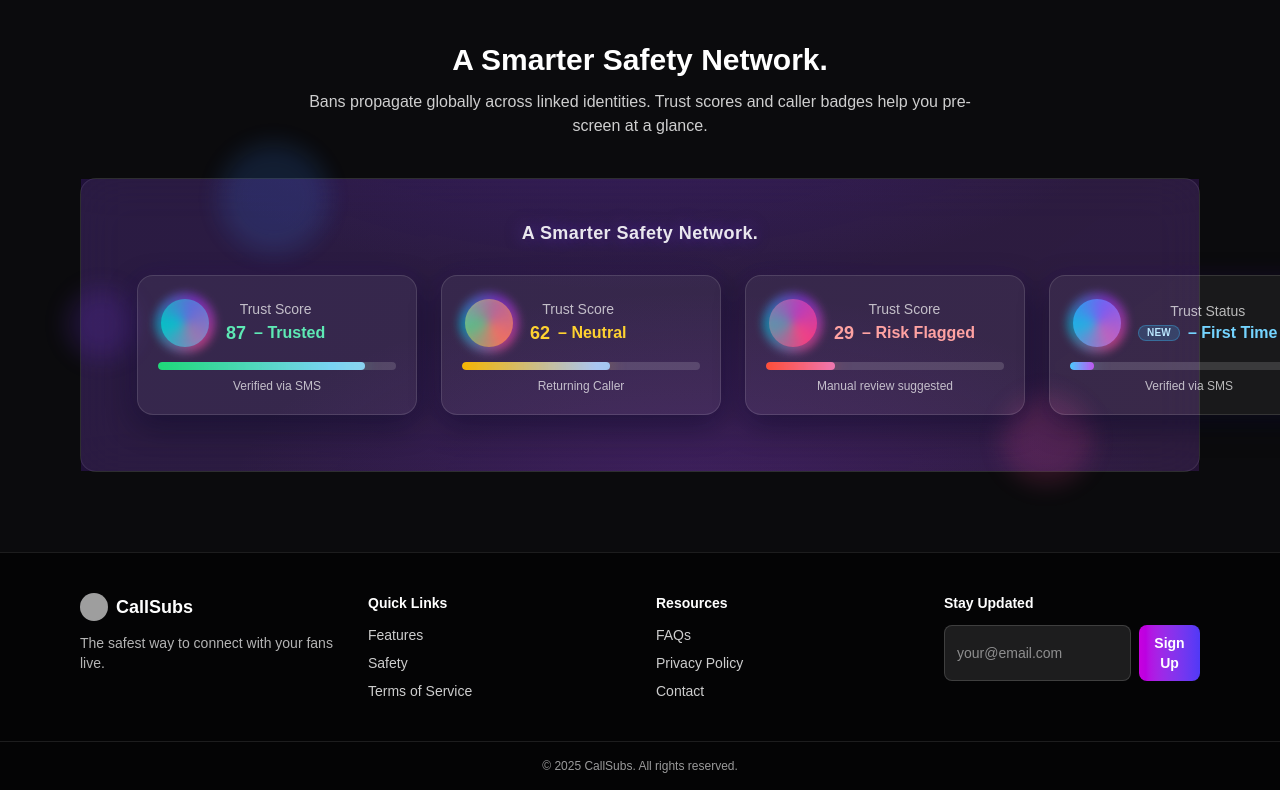
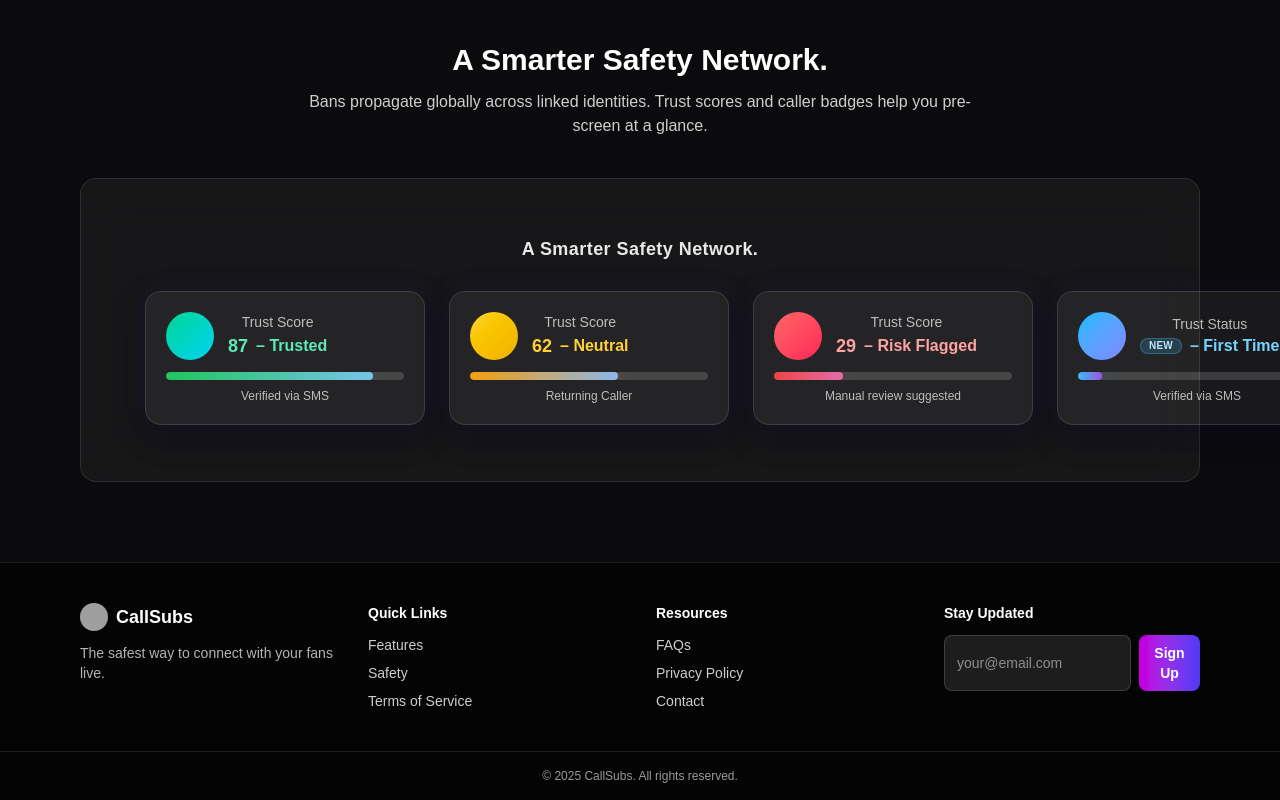
Before and after one commit to HakamKouki/CallSubs, a Next.js app: page /safety in a window 1280 px wide. Shown: the part 1281-2081 px from the top of the page. Built offline with nearby package versions, Linux system fonts and the light colour scheme; grey boxes are pictures that could not be loaded.

Commit message:
🚀 Full safety page restored with illustrations, black bg, glow, header & footer

```diff
--- a/src/components/safety/TrustMonitor.tsx
+++ b/src/components/safety/TrustMonitor.tsx
@@ -2,42 +2,22 @@
 
 export default function TrustMonitor() {
   return (
-    <div className="relative w-full max-w-7xl mx-auto rounded-2xl border border-white/10 bg-white/5 backdrop-blur-xl overflow-visible px-8 py-8 md:px-10 md:py-10">
+    <div
+      className="
+        relative
+        w-full
+        max-w-[1600px]   /* 🔥 Increased width to fit 4 cards properly */
+        mx-auto
+        rounded-2xl
+        border border-white/10
+        bg-white/5
+        backdrop-blur-xl
+        overflow-visible
+        px-12 py-12      /* 🔥 more padding on the sides */
+        md:px-14 md:py-14
+      "
+    >
       <style>{`
-        .tm-gradient-bg {
-          background: radial-gradient(900px 420px at 50% -140px, rgba(109,40,217,0.25), rgba(109,40,217,0) 60%),
-                      radial-gradient(720px 320px at 55% 110%, rgba(147,51,234,0.18), rgba(147,51,234,0) 65%),
-                      linear-gradient(145deg, rgba(109,40,217,0.22), rgba(147,51,234,0.18));
-        }
-        .tm-grid::before {
-          content: "";
-          position: absolute;
-          inset: 0;
-          opacity: 0.12;
-          background-image:
-            linear-gradient(rgba(255,255,255,0.35) 1px, transparent 1px),
-            linear-gradient(90deg, rgba(255,255,255,0.35) 1px, transparent 1px);
-          background-size: 34px 34px, 34px 34px;
-          background-position: -1px -1px, -1px -1px;
-          pointer-events: none;
-        }
-        .tm-particle {
-          position: absolute;
-          border-radius: 9999px;
-          filter: blur(12px);
-          opacity: 0.35;
-          animation: floaty 8s ease-in-out infinite;
-        }
-        .tm-particle.p1 { width: 110px; height: 110px; top: -30px; left: 12%; background: rgba(59,130,246,0.35); animation-delay: .2s; }
-        .tm-particle.p2 { width: 90px; height: 90px; bottom: -20px; right: 10%; background: rgba(236,72,153,0.35); animation-delay: .6s; }
-        .tm-particle.p3 { width: 70px; height: 70px; top: 40%; left: -20px; background: rgba(124,58,237,0.35); animation-delay: .9s; }
-        @keyframes floaty {
-          0%, 100% { transform: translateY(0) translateX(0); opacity: .35; }
-          50% { transform: translateY(-8px) translateX(6px); opacity: .55; }
-        }
-        .tm-header {
-          text-shadow: 0 0 16px rgba(124,58,237,0.45), 0 0 24px rgba(59,130,246,0.25);
-        }
         .tm-card {
           background: rgba(255,255,255,0.06);
           border: 1px solid rgba(255,255,255,0.12);
@@ -49,20 +29,6 @@
           box-shadow: 0 12px 38px rgba(2,6,23,0.55), 0 0 32px rgba(124,58,237,0.18);
           border-color: rgba(255,255,255,0.16);
         }
-        .tm-avatar-ring {
-          position: relative;
-        }
-        .tm-avatar-ring::before {
-          content: "";
-          position: absolute;
-          inset: -3px;
-          border-radius: 9999px;
-          background: conic-gradient(from 0deg, #06B6D4, #9333EA, #EC4899, #06B6D4);
-          filter: blur(4px);
-          opacity: .65;
-          animation: spin 8s linear infinite;
-        }
-        @keyframes spin { 0% { transform: rotate(0); } 100% { transform: rotate(360deg); } }
         .tm-bar {
           position: relative;
           height: 8px;
@@ -76,11 +42,6 @@
           border-radius: inherit;
           background: linear-gradient(90deg, rgba(34,197,94,1), rgba(125,211,252,0.9));
           box-shadow: 0 0 18px rgba(34,197,94,0.45);
-          animation: barPulse 2.6s ease-in-out infinite;
-        }
-        @keyframes barPulse {
-          0%, 100% { filter: hue-rotate(0deg) brightness(1); }
-          50% { filter: hue-rotate(15deg) brightness(1.2); }
         }
         .tm-badge {
           display: inline-flex;
@@ -95,42 +56,39 @@
           border: 1px solid rgba(255,255,255,0.22);
           background: rgba(255,255,255,0.08);
         }
-        .tm-badge--blue { color: #bae6fd; background: rgba(56,189,248,0.18); border-color: rgba(56,189,248,0.35); }
+        .tm-badge--blue {
+          color: #bae6fd;
+          background: rgba(56,189,248,0.18);
+          border-color: rgba(56,189,248,0.35);
+        }
       `}</style>
 
-      {/* Background */}
-      <div className="absolute inset-0 tm-gradient-bg" aria-hidden="true" />
-      <div className="tm-particle p1" />
-      <div className="tm-particle p2" />
-      <div className="tm-particle p3" />
-
       {/* Header */}
-      <div className="relative z-10 mb-6 md:mb-7">
-        <h4 className="tm-header text-base md:text-lg font-semibold tracking-wide text-white/90">
+      <div className="relative z-10 mb-6 md:mb-7 text-center">
+        <h4 className="text-base md:text-lg font-semibold tracking-wide text-white/90">
           A Smarter Safety Network.
         </h4>
       </div>
 
-      {/* Cards container — wider frame, cards unchanged */}
+      {/* Cards container */}
       <div
         className="
           relative z-10
-          grid grid-flow-col auto-cols-[minmax(280px,1fr)]
-          sm:grid-flow-row sm:auto-cols-auto
-          sm:[grid-template-columns:repeat(auto-fit,minmax(280px,1fr))]
+          grid
+          grid-flow-col
+          auto-cols-[minmax(280px,1fr)]
           lg:[grid-template-columns:repeat(4,minmax(280px,1fr))]
           gap-6
-          overflow-x-auto sm:overflow-visible
+          overflow-x-auto
+          sm:overflow-visible
           snap-x sm:snap-none
-          -mx-2 px-6 pb-4
+          px-2
         "
       >
         {/* Trusted */}
         <div className="tm-card rounded-2xl p-5 snap-start">
           <div className="flex items-center gap-3.5">
-            <div className="tm-avatar-ring rounded-full p-[3px]">
-              <div className="h-12 w-12 rounded-full bg-gradient-to-br from-emerald-400 to-cyan-400" />
-            </div>
+            <div className="h-12 w-12 rounded-full bg-gradient-to-br from-emerald-400 to-cyan-400" />
             <div>
               <div className="text-sm text-white/70">Trust Score</div>
               <div className="flex items-center gap-2 text-white font-semibold">
@@ -148,9 +106,7 @@
         {/* Neutral */}
         <div className="tm-card rounded-2xl p-5 snap-start">
           <div className="flex items-center gap-3.5">
-            <div className="tm-avatar-ring rounded-full p-[3px]">
-              <div className="h-12 w-12 rounded-full bg-gradient-to-br from-amber-300 to-yellow-500" />
-            </div>
+            <div className="h-12 w-12 rounded-full bg-gradient-to-br from-amber-300 to-yellow-500" />
             <div>
               <div className="text-sm text-white/70">Trust Score</div>
               <div className="flex items-center gap-2 text-white font-semibold">
@@ -175,9 +131,7 @@
         {/* Risk Flagged */}
         <div className="tm-card rounded-2xl p-5 snap-start">
           <div className="flex items-center gap-3.5">
-            <div className="tm-avatar-ring rounded-full p-[3px]">
-              <div className="h-12 w-12 rounded-full bg-gradient-to-br from-red-400 to-rose-500" />
-            </div>
+            <div className="h-12 w-12 rounded-full bg-gradient-to-br from-red-400 to-rose-500" />
             <div>
               <div className="text-sm text-white/70">Trust Score</div>
               <div className="flex items-center gap-2 text-white font-semibold">
@@ -204,9 +158,7 @@
         {/* NEW – First Time */}
         <div className="tm-card rounded-2xl p-5 snap-start">
           <div className="flex items-center gap-3.5">
-            <div className="tm-avatar-ring rounded-full p-[3px]">
-              <div className="h-12 w-12 rounded-full bg-gradient-to-br from-sky-400 to-indigo-400" />
-            </div>
+            <div className="h-12 w-12 rounded-full bg-gradient-to-br from-sky-400 to-indigo-400" />
             <div>
               <div className="text-sm text-white/70">Trust Status</div>
               <div className="flex items-center gap-2 text-white font-semibold">
```
